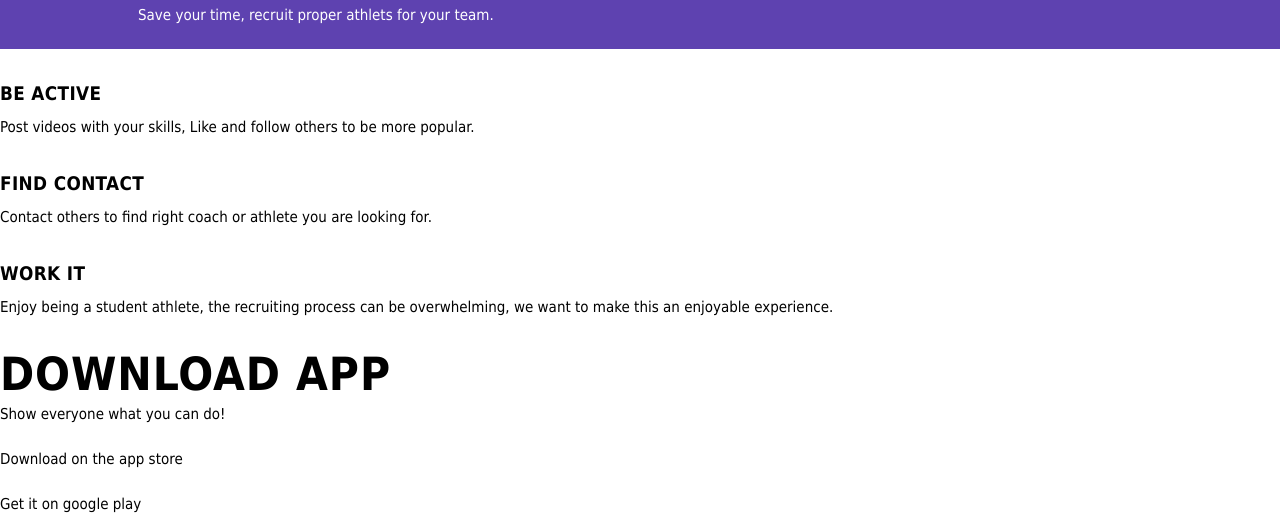
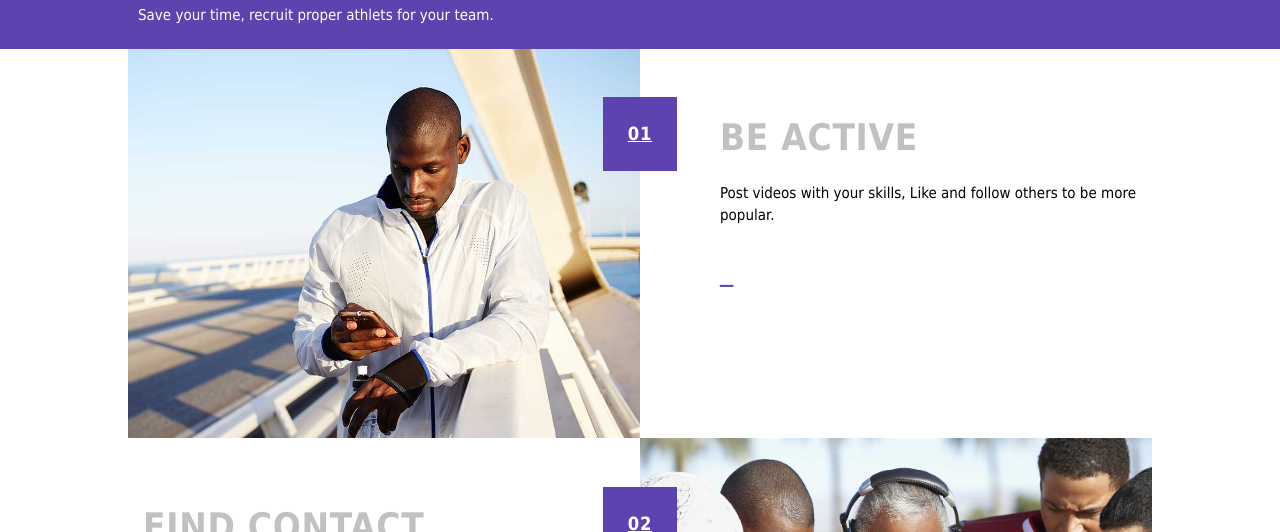
Before and after one commit to bahimy/surface, a website: page src/html/index.html in a window 1280 px wide. Shown: the part 1563-2095 px from the top of the page. Drawn offline with nearby package versions, Linux system fonts and the light colour scheme; files that its build step writes are made by us from their sources; files whose address does not match are found by name.

Commit message:
Adds styles for activity section

```diff
--- a/src/html/index.html
+++ b/src/html/index.html
@@ -81,18 +81,24 @@
   </div>
 </section>
 <section>
-  <ol>
-    <li>
-      <h3>Be active</h3>
-      <p>Post videos with your skills, Like and follow others to be more popular.</p>
+  <ol class="activity">
+    <li class="activity__item">
+      <img class="activity__image activity__image--left" src="./images/person.jpg" alt="A person is chating over the phone" />
+      <h3 class="activity__header activity__header--right">Be active</h3>
+      <p class="activity__descr activity__descr--right">Post videos with your skills, Like and follow others to be more popular.</p>
+      <p class="activity__dash">_</p>
     </li>
-    <li>
-      <h3>Find contact</h3>
-      <p>Contact others to find right coach or athlete you are looking for.</p>
+    <li class="activity__item">
+      <img class="activity__image activity__image--right" src="./images/umpire.jpg" alt="A person is referencing with document" />
+      <h3 class="activity__header activity__header--left">Find contact</h3>
+      <p class="activity__descr activity__descr--left">Contact others to find right coach or athlete you are looking for.</p>
+      <p class="activity__dash activity__dash--left">_</p>
     </li>
-    <li>
-      <h3>Work it</h3>
-      <p>Enjoy being a student athlete, the recruiting process can be overwhelming, we want to make this an enjoyable experience.</p>
+    <li class="activity__item">
+      <img class="activity__image activity__image--left" src="./images/winners.jpg" alt="A picure of celebrating team" />
+      <h3 class="activity__header activity__header--right">Work it</h3>
+      <p class="activity__descr activity__descr--right">Enjoy being a student athlete, the recruiting process can be overwhelming, we want to make this an enjoyable experience.</p>
+      <p class="activity__dash">_</p>
     </li>
   </ol>
 </section>
--- a/src/scss/base/_variables.scss
+++ b/src/scss/base/_variables.scss
@@ -33,5 +33,6 @@ $font-sizes: getFontSizes($font-paragraph);
 
 $breakpoints: (
   'small': 499px,
-  'medium': 699px
+  'medium': 699px,
+  'large': 768px
 );
--- /dev/null
+++ b/src/scss/blocks/_activity.scss
@@ -0,0 +1,111 @@
+.activity {
+  max-width: 1024px;
+  margin: 0 auto;
+}
+
+.activity__item {
+  padding-top: 1px;
+  counter-increment: activity-counter;
+
+  &:after {
+    content: "";
+    display: table;
+    clear: both;
+  }
+}
+
+.activity__image {
+  width: 50%;
+  margin-top: -1px;
+
+  @include breakpoint(large) {
+    width: 100%;
+    float: none;
+    margin: 0;
+  }
+}
+
+.activity__image--left {
+  float: left;
+  margin-right: 8em;
+}
+.activity__image--right {
+  float: right;
+  margin-left: 4em;
+}
+
+.activity__header {
+  font-size: nth($font-sizes, 2);
+  color: $color-header;
+  position: relative;
+
+  &:before {
+    content: "0" counter(activity-counter);
+    display: block;
+    position: absolute;
+    font-size: .5em;
+    font-weight: bold;
+    left: 50%;
+    margin-left: -2em;
+    margin-top: -1em;
+    text-align: center;
+    line-height: 4em;
+    width: 4em;
+    height: 4em;
+    color: $color-canvas;
+    background-color: $color-brand-light;
+    text-decoration: underline;
+  }
+
+  &--left {
+    padding-left: .4096em;
+  }
+
+  &--right{
+    padding-right: .4096em;
+  }
+
+  @include breakpoint('large') {
+    padding: 0;
+    margin-left: 10px;
+
+    &:before {
+      margin-top: -6.5em;
+      margin-left: 0;
+      left: 0;
+    }
+  }
+}
+
+.activity__descr {
+
+  &--left {
+    padding-left: 1em;
+  }
+
+  &--right {
+    padding-right: 1em;
+  }
+
+  @include breakpoint(large) {
+    padding: 0;
+    margin-left: 1em;
+  }
+
+  @include breakpoint(small) {
+    font-size: nth($font-sizes, 4);
+  }
+}
+
+.activity__dash {
+  font-size: nth($font-sizes, 3);
+  color: $color-brand-light;
+
+  &--left {
+    padding-left: .5119em;
+  }
+
+  @include breakpoint(large) {
+    padding-left: .5119em;
+  }
+}
--- a/src/scss/index.scss
+++ b/src/scss/index.scss
@@ -8,4 +8,5 @@
         "./blocks/_navbar.scss",
         "./blocks/_button.scss",
         "./blocks/_participant.scss",
-        "./blocks/_slider.scss";
+        "./blocks/_slider.scss",
+        "./blocks/_activity.scss";
```
Also changed, not shown: build/css/index.css, build/index.html.
